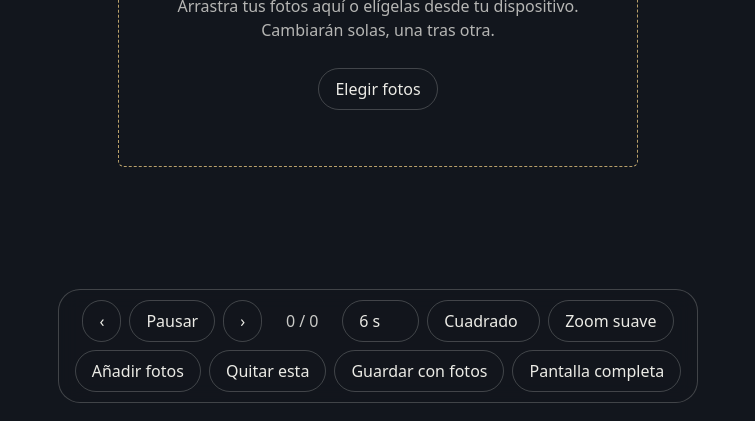
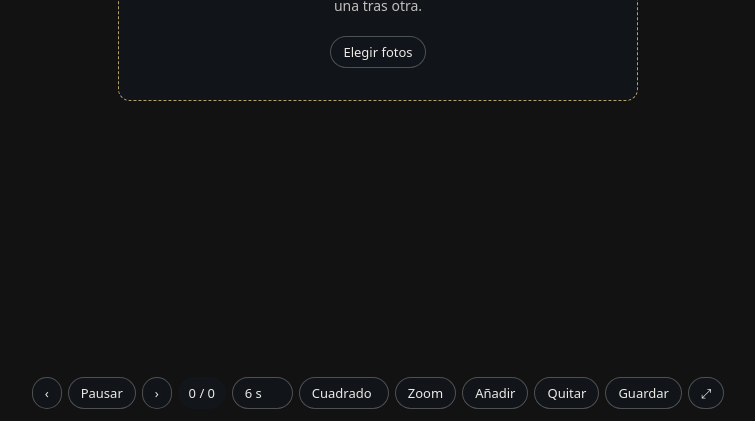
Before and after one commit to richardgalardi31-ops/marco-digital, a plain HTML site: page index.html in a window 1280 px wide. Shown: the part 379-800 px from the top of the page, without its empty margins (262-1017 px from the left). Drawn offline with Linux system fonts and the light colour scheme.

Commit message:
Add files via upload

```diff
--- a/index.html
+++ b/index.html
@@ -6,55 +6,60 @@
 <title>Marco digital</title>
 <style>
 :root{
-  --ink:#12161d; --paper:#ecebe6; --brass:#b8a06a; --veil:rgba(18,22,29,.78); --line:rgba(236,235,230,.22);
-  --d:6s; color-scheme:dark; box-sizing:border-box;
-  padding-top:env(safe-area-inset-top,0px); padding-bottom:env(safe-area-inset-bottom,0px);
+  --ink:#12161d; --paper:#ecebe6; --brass:#b8a06a; --pill:rgba(18,22,29,.74); --line:rgba(236,235,230,.28);
+  --d:6s; --bar:52px; color-scheme:dark; box-sizing:border-box;
 }
 *,*::before,*::after{box-sizing:inherit}
-html,body{height:100%;margin:0;background:var(--ink);color:var(--paper);
+html,body{height:100%;margin:0;background:transparent;color:var(--paper);
   font-family:system-ui,-apple-system,"Segoe UI",sans-serif;overflow:hidden}
 body{position:relative}
-#stage{position:absolute;left:50%;top:46%;transform:translate(-50%,-50%);overflow:hidden;isolation:isolate;
-  width:min(80vw,64vh);aspect-ratio:1;border-radius:6vmin;
-  box-shadow:0 0 0 1px var(--line),0 24px 70px rgba(0,0,0,.5);transition:border-radius .5s ease}
-body[data-shape=vertical] #stage{aspect-ratio:3/4;width:min(64vw,48vh)}
-body[data-shape=horizontal] #stage{aspect-ratio:3/2;width:min(88vw,96vh)}
+
+/* Área del marco: todo el espacio menos la franja de controles */
+#area{position:absolute;left:0;right:0;top:0;bottom:var(--bar);padding:10px;
+  display:flex;align-items:center;justify-content:center;container-type:size}
+body:has(#empty:not(.hide)) #area{visibility:hidden}
+#stage{position:relative;flex:none;overflow:hidden;isolation:isolate;
+  width:min(100cqw,100cqh);aspect-ratio:1;border-radius:min(8cqw,8cqh);
+  box-shadow:0 0 0 1px rgba(128,128,128,.25),0 12px 40px rgba(0,0,0,.28);transition:border-radius .5s ease}
+body[data-shape=vertical] #stage{aspect-ratio:3/4;width:min(100cqw,75cqh)}
+body[data-shape=horizontal] #stage{aspect-ratio:3/2;width:min(100cqw,150cqh)}
 body[data-shape=circle] #stage{border-radius:50%}
+
 .slide{position:absolute;inset:0;opacity:0;transition:opacity 1.2s ease}
 .slide.on{opacity:1}
-.slide .bg{position:absolute;inset:-6%;width:112%;height:112%;object-fit:cover;filter:blur(38px) brightness(.55) saturate(1.1)}
-.slide .fg{position:absolute;inset:3vmin;width:calc(100% - 6vmin);height:calc(100% - 6vmin);object-fit:contain;
-  box-shadow:0 0 0 1px var(--line)}
+.slide .fg{position:absolute;inset:0;width:100%;height:100%;object-fit:cover}
 .slide.on .fg.kb{animation:drift calc(var(--d) + 1.2s) ease-out forwards}
 @keyframes drift{from{transform:scale(1)}to{transform:scale(1.08)}}
-.slide .bg{display:none}
-.slide .fg{inset:0;width:100%;height:100%;object-fit:cover;box-shadow:none}
-#empty{background:var(--ink)}
 @media (prefers-reduced-motion:reduce){.slide.on .fg.kb{animation:none}.slide{transition-duration:.01s}}
 
-#empty{position:absolute;inset:0;display:flex;align-items:center;justify-content:center;padding:24px;text-align:center}
+#empty{position:absolute;left:0;right:0;top:0;bottom:var(--bar);display:flex;align-items:center;justify-content:center;padding:16px;text-align:center}
 #empty.hide{display:none}
-#drop{width:min(520px,100%);padding:56px 28px;border:1.5px dashed var(--brass);border-radius:6px;transition:background .2s}
-#drop.over{background:rgba(184,160,106,.12)}
-#drop h1{margin:0 0 10px;font-size:clamp(26px,5vw,38px);font-weight:600;letter-spacing:-.01em}
-#drop p{margin:0 0 26px;opacity:.75;line-height:1.5}
-button,select,label.btn{font:inherit;color:var(--paper);background:transparent;border:1px solid var(--line);border-radius:999px;
-  padding:9px 16px;cursor:pointer;min-height:40px;display:inline-flex;align-items:center;justify-content:center}
+#drop{width:min(520px,100%);padding:32px 20px;border:1.5px dashed var(--brass);border-radius:12px;
+  background:var(--pill);backdrop-filter:blur(6px);transition:background .2s}
+#drop.over{background:rgba(60,52,30,.85)}
+#drop h1{margin:0 0 8px;font-size:clamp(20px,4.5vw,32px);font-weight:600;letter-spacing:-.01em}
+#drop p{margin:0 0 20px;opacity:.8;line-height:1.5;font-size:14px}
+
+button,select,label.btn{font:inherit;font-size:13px;color:var(--paper);background:var(--pill);border:1px solid var(--line);
+  border-radius:999px;padding:0 12px;height:32px;cursor:pointer;display:inline-flex;align-items:center;justify-content:center;
+  flex:none;white-space:nowrap;position:relative;backdrop-filter:blur(6px)}
 button:hover,select:hover,label.btn:hover{border-color:var(--brass)}
 button:focus-visible,select:focus-visible,label.btn:focus-within{outline:2px solid var(--brass);outline-offset:2px}
-.primary{background:var(--brass);color:var(--ink);border-color:var(--brass);font-weight:600}
-select{appearance:none;padding-right:16px}
-select option{background:var(--ink)}
+button[aria-pressed=false]{opacity:.6}
+.primary{background:var(--brass);color:var(--ink);border-color:var(--brass);font-weight:600;height:40px;padding:0 22px}
+select{appearance:none}
+select option{background:var(--ink);color:var(--paper)}
 input[type=file]{position:absolute;opacity:0;width:1px;height:1px}
 
-#bar{position:absolute;left:50%;bottom:calc(18px + env(safe-area-inset-bottom,0px));transform:translateX(-50%);
-  display:flex;flex-wrap:wrap;gap:8px;align-items:center;justify-content:center;max-width:calc(100% - 24px);
-  padding:10px;background:var(--veil);backdrop-filter:blur(10px);border:1px solid var(--line);border-radius:22px;
-  transition:opacity .4s,transform .4s}
-body.idle #bar{opacity:0;pointer-events:none;transform:translate(-50%,10px)}
+/* Franja de controles: ocupa su propio espacio, nunca tapa la foto */
+#bar{position:absolute;left:0;right:0;bottom:0;height:var(--bar);display:flex;align-items:center;
+  justify-content:safe center;gap:6px;padding:0 10px 4px;overflow-x:auto;scrollbar-width:none;transition:opacity .4s}
+#bar::-webkit-scrollbar{display:none}
+body.idle #bar{opacity:0;pointer-events:none}
 body.idle{cursor:none}
-#count{min-width:64px;text-align:center;font-variant-numeric:tabular-nums;opacity:.85}
-#progress{position:absolute;left:0;right:0;bottom:0;height:3px;background:transparent}
+#count{flex:none;min-width:48px;text-align:center;font-size:13px;font-variant-numeric:tabular-nums;
+  padding:0 10px;height:32px;line-height:32px;border-radius:999px;background:var(--pill)}
+#progress{position:absolute;left:0;right:0;bottom:0;height:2px;background:transparent}
 #progress i{display:block;height:100%;width:0;background:var(--brass)}
 #progress i.run{animation:fill var(--d) linear forwards}
 #progress.paused i{animation-play-state:paused}
@@ -62,9 +67,11 @@ body.idle{cursor:none}
 </style>
 </head>
 <body>
-<div id="stage">
-  <div class="slide" id="s0"><img class="bg" alt=""><img class="fg" alt=""></div>
-  <div class="slide" id="s1"><img class="bg" alt=""><img class="fg" alt=""></div>
+<div id="area">
+  <div id="stage">
+    <div class="slide" id="s0"><img class="fg" alt=""></div>
+    <div class="slide" id="s1"><img class="fg" alt=""></div>
+  </div>
 </div>
 
 <section id="empty">
@@ -88,11 +95,11 @@ body.idle{cursor:none}
     <option value="square" selected>Cuadrado</option><option value="vertical">Vertical</option>
     <option value="horizontal">Horizontal</option><option value="circle">Redondo</option>
   </select>
-  <button id="kb" aria-pressed="true">Zoom suave</button>
-  <label class="btn">Añadir fotos<input type="file" id="pick1" accept="image/*" multiple></label>
-  <button id="del">Quitar esta</button>
-  <button id="save">Guardar con fotos</button>
-  <button id="fs">Pantalla completa</button>
+  <button id="kb" aria-pressed="true" title="Zoom suave">Zoom</button>
+  <label class="btn" title="Añadir fotos">Añadir<input type="file" id="pick1" accept="image/*" multiple></label>
+  <button id="del" title="Quitar la foto actual">Quitar</button>
+  <button id="save" title="Guardar con fotos: descarga un archivo nuevo con tus fotos incluidas">Guardar</button>
+  <button id="fs" aria-label="Pantalla completa" title="Pantalla completa">⤢</button>
 </div>
 <div id="progress" aria-hidden="true"><i></i></div>
 <script type="application/json" id="seed">[]</script>
```
